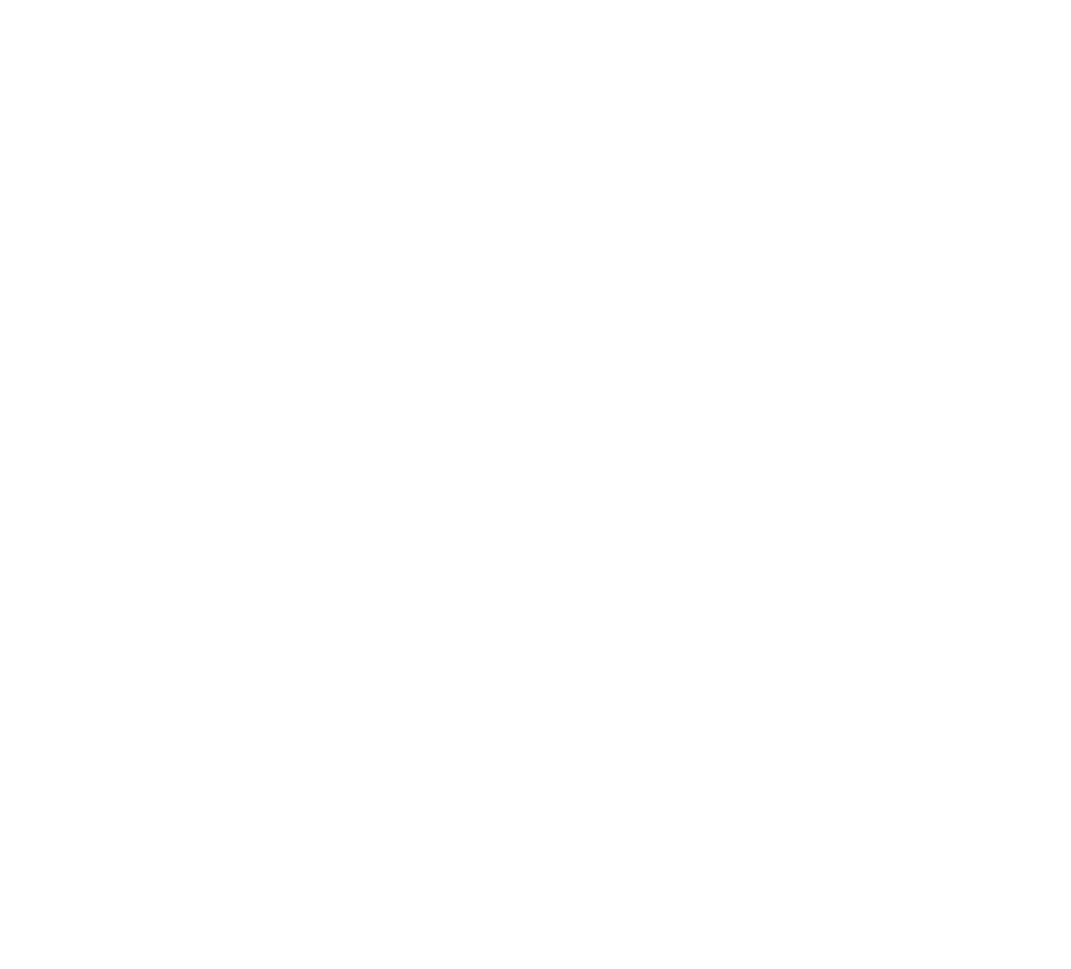
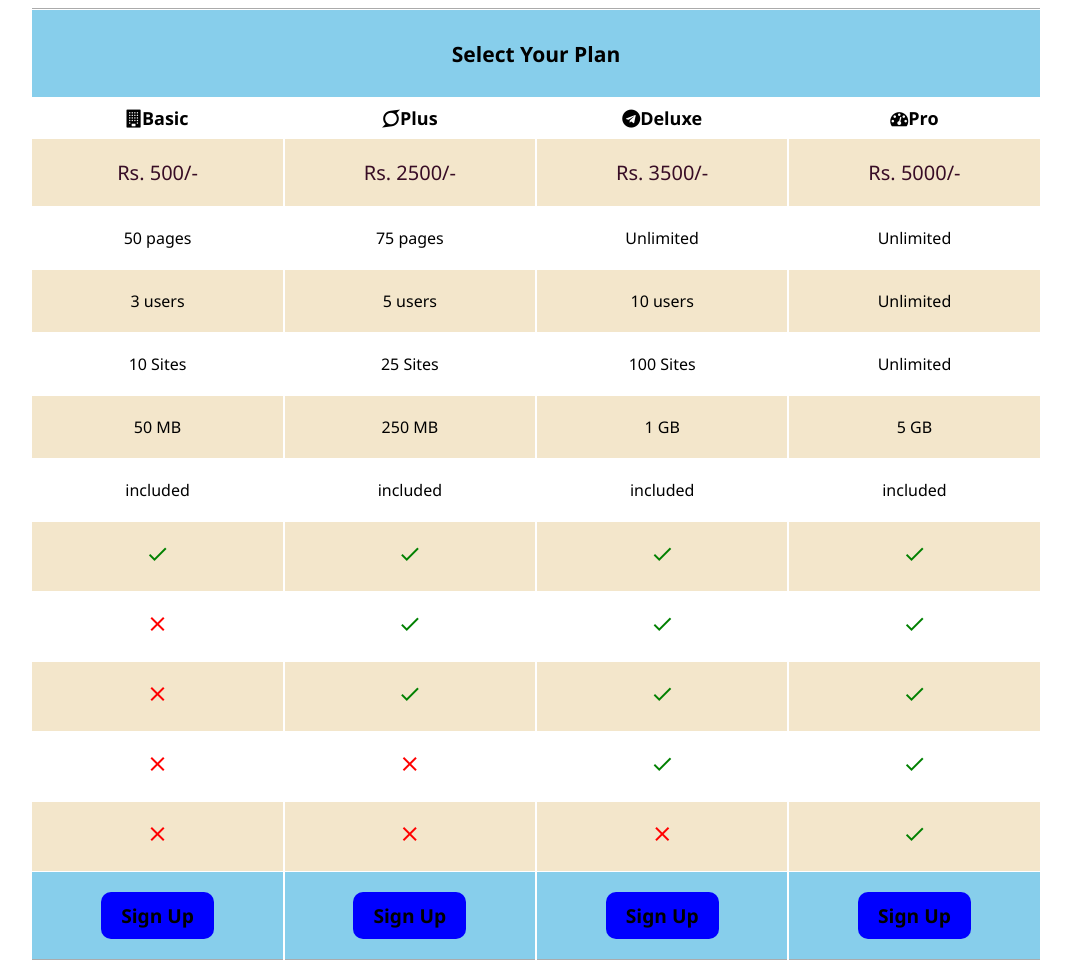
Before and after one commit to kanakkhandelwal25/Full_Stack_Practical_13, a plain HTML site: page index.html in a window 1280 px wide. Shown: the whole page, without its empty margins (104-1175 px from the left). Before the commit the page ends 800 px from the top, so only its background shows below. Drawn offline with Linux system fonts and the light colour scheme.

Commit message:
final commit

```diff
--- a/index.html
+++ b/index.html
@@ -5,9 +5,198 @@
     <meta http-equiv="X-UA-Compatible" content="IE=edge">
     <meta name="viewport" content="width=device-width, initial-scale=1.0">
     <link rel="stylesheet" href="./style.css">
+    <link href="https://fonts.googleapis.com/icon?family=Material+Icons"
+    rel="stylesheet">
+    <link rel="stylesheet" href="https://stackpath.bootstrapcdn.com/font-awesome/4.7.0/css/font-awesome.min.css" integrity="sha384-wvfXpqpZZVQGK6TAh5PVlGOfQNHSoD2xbE+QkPxCAFlNEevoEH3Sl0sibVcOQVnN" crossorigin="anonymous">
     <title>Practical 13</title>
 </head>
 <body>
-
+    <div class="container">
+    <table border="2px solid">
+        <thead>
+            <tr>
+                <th colspan="4"><h3>Select Your Plan</h3></th>
+            </tr>
+            <tr id="tr1">
+                <th>
+                    <i class="fa fa-building"></i>Basic
+                </th>
+                <th>
+                    <i class="fa fa-superpowers"></i>Plus
+                </th>
+                <th>
+                    <i class="fa fa-telegram"></i>Deluxe
+                </th>
+                <th>
+                    <i class="fa fa-tachometer"></i>Pro
+                </th>
+            </tr>
+        </thead>
+        <tbody>
+            <tr>
+                <td>Rs. 500/-</td>
+                <td>Rs. 2500/-</td>
+                <td>Rs. 3500/-</td>
+                <td>Rs. 5000/-</td>
+            </tr>
+            <tr>
+                <td>50 pages</td>
+                <td>75 pages</td>
+                <td>Unlimited</td>
+                <td>Unlimited</td>
+            </tr>
+            <tr>
+                <td>3 users</td>
+                <td>5 users</td>
+                <td>10 users</td>
+                <td>Unlimited</td>
+            </tr>
+            <tr>
+                <td>10 Sites</td>
+                <td>25 Sites</td>
+                <td>100 Sites</td>
+                <td>Unlimited</td>
+            </tr>
+            <tr>
+                <td>50 MB</td>
+                <td>250 MB</td>
+                <td>1 GB</td>
+                <td>5 GB</td>
+            </tr>
+            <tr>
+                <td>included</td>
+                <td>included</td>
+                <td>included</td>
+                <td>included</td>
+            </tr>
+            <tr>
+                <td>
+                    <span class="material-icons" id="done">
+                        done
+                    </span>
+                </td>
+                <td>
+                    <span class="material-icons" id="done">
+                        done
+                    </span>
+                </td>
+                <td>
+                    <span class="material-icons" id="done">
+                        done
+                    </span>
+                </td>
+                <td>
+                    <span class="material-icons" id="done">
+                        done
+                    </span>
+                </td>
+            </tr>
+            <tr>
+                <td>
+                    <span class="material-icons" id="close">
+                        close
+                    </span>
+                </td>
+                <td>
+                    <span class="material-icons" id="done">
+                        done
+                    </span>
+                </td>
+                <td>
+                    <span class="material-icons" id="done">
+                        done
+                    </span>
+                </td>
+                <td>
+                    <span class="material-icons" id="done">
+                        done
+                    </span>
+                </td>
+            </tr>
+            <tr>
+                <td>
+                    <span class="material-icons" id="close">
+                        close
+                    </span>
+                </td>
+                <td>
+                    <span class="material-icons" id="done">
+                        done
+                    </span>
+                </td>
+                <td>
+                    <span class="material-icons" id="done">
+                        done
+                    </span>
+                </td>
+                <td>
+                    <span class="material-icons" id="done">
+                        done
+                    </span>
+                </td>
+            </tr>
+            <tr>
+                <td>
+                    <span class="material-icons" id="close">
+                        close
+                    </span>
+                </td>
+                <td>
+                    <span class="material-icons" id="close">
+                        close
+                    </span>
+                </td>
+                <td>
+                    <span class="material-icons" id="done">
+                        done
+                    </span>
+                </td>
+                <td>
+                    <span class="material-icons" id="done">
+                        done
+                    </span>
+                </td>
+            </tr>
+            <tr>
+                <td>
+                    <span class="material-icons" id="close">
+                        close
+                    </span>
+                </td>
+                <td>
+                    <span class="material-icons" id="close">
+                        close
+                    </span>
+                </td>
+                <td>
+                    <span class="material-icons" id="close">
+                        close
+                    </span>
+                </td>
+                <td>
+                    <span class="material-icons" id="done">
+                        done
+                    </span>
+                </td>
+            </tr>
+        </tbody>
+        <tfoot>
+            <tr>
+                <td>
+                    <button class="btn">Sign Up</button>
+                </td>
+                <td>
+                    <button class="btn">Sign Up</button>
+                </td>
+                <td>
+                    <button class="btn">Sign Up</button>
+                </td>
+                <td>
+                    <button class="btn">Sign Up</button>
+                </td>
+            </tr>
+        </tfoot>
+    </table>
+    </div>
 </body>
 </html>
--- a/style.css
+++ b/style.css
@@ -0,0 +1,89 @@
+*{
+    font-family: 'Segoe UI', Tahoma, Geneva, Verdana, sans-serif;
+}
+
+#tr1{
+    font-size: 20px;
+    font-weight: bold;
+}
+
+.container{
+    display:flex;
+    justify-content: center;
+    align-items: center;
+    width: 100%;
+}
+
+table{
+    border-collapse: collapse;
+    border-color: white;
+    width: 80%;
+    height:50%;
+}
+
+td,th{
+    width:140px;
+    padding:8px 5px;
+    border-right: 2px solid white;
+    border-left: 2px solid white;
+}
+
+tbody tr:nth-child(odd),
+tfoot tr:nth-child(even) {
+        background-color: #f3e6cb;
+}
+
+.basic{
+    background-color: lightgreen;
+}
+
+.plus{
+    background-color: lightskyblue;
+}
+
+.deluxe{
+    background-color: lightgreen;
+}
+
+.pro{
+    background-color: lightskyblue;
+}
+
+td{
+    padding: 20px;
+    margin:20px;
+    text-align: center;
+
+}
+
+#done{
+    color: green;
+}
+
+#close{
+    color: red;
+}
+
+th{
+    font-size:large;
+}
+
+.btn{
+    padding:10px 20px;
+    border-radius: 10px;
+    border:none;
+    background-color: blue;
+    color:black;
+    cursor:pointer;
+    font-weight: bold;
+    font-size: larger;
+}
+
+tr:nth-child(odd){
+    background-color: skyblue;
+}
+
+tbody tr:first-child td {
+    font-size: 20px;
+    color: rgb(56, 13, 38);
+}
```
